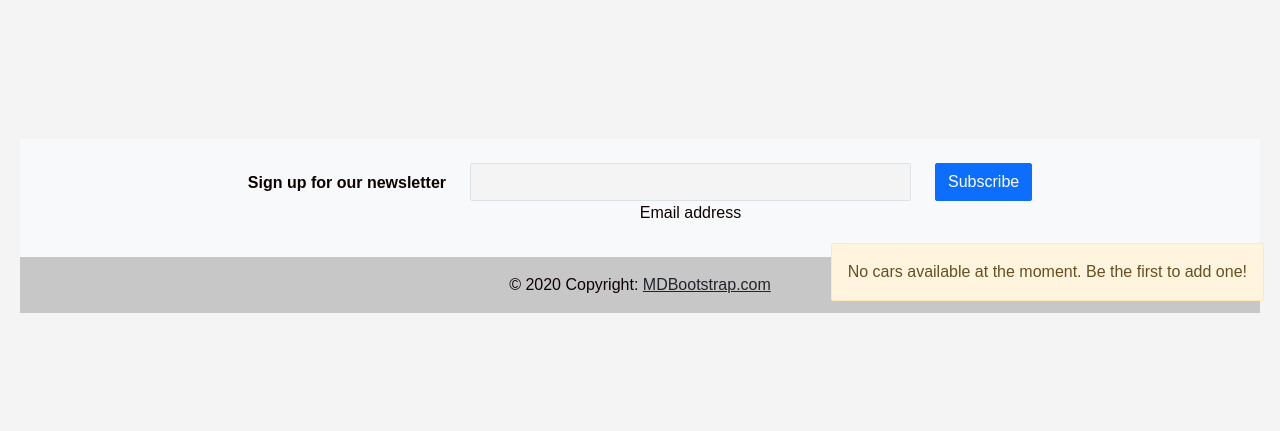
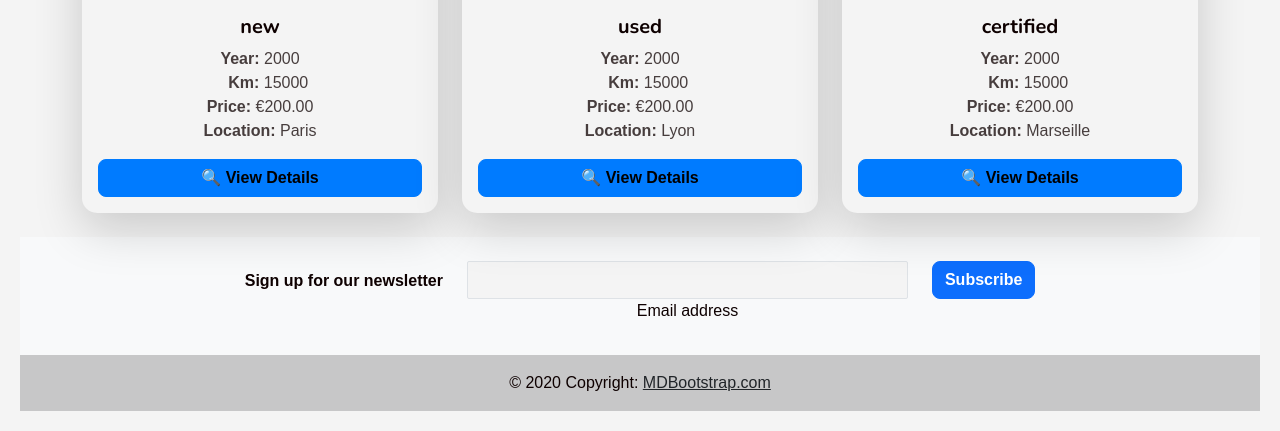
Before and after one commit to anh-nguyen-79/multiplax, a Rails app: page /cars in a window 1280 px wide. Shown: the part 467-898 px from the top of the page. Before the commit the page ends 800 px from the top, so only its background shows below. Run offline with Rails 7, Linux system fonts and the light colour scheme; data comes from the database, SQL or seed files in the repository; data that the repository does not hold is empty; style sheets or scripts are compiled from the project's sources; parts of the project's set-up code (start-up, migrations or seed data) failed here and were passed over; some libraries are stand-ins or nearby versions.

Commit message:
update Cloudinary and add a new car

```diff
--- a/app/views/cars/index.html.erb
+++ b/app/views/cars/index.html.erb
@@ -1,67 +1,89 @@
-<h1>Available Cars</h1>
+
+<h1 class="text-center my-4">🚗 Available Cars</h1>
 
 <% if notice %>
-  <div class="alert alert-success">
+  <div class="alert alert-success text-center">
     <%= notice %>
   </div>
 <% end %>
 
-<div class="mb-4">
-  <%= link_to 'Add a New Car', new_car_path, class: 'btn btn-primary' %>
+<div class="d-flex justify-content-center mb-4">
+  <%= link_to '➕ Add a New Car', new_car_path, class: 'btn btn-primary btn-lg px-4' %>
 </div>
 
-<div class="cars-container">
+<div class="cars-container container">
   <% if @cars.any? %>
     <div class="row">
       <% @cars.each do |car| %>
-        <div class="col-md-4 mb-4">
-          <div class="card">
+        <div class="col-md-4 col-sm-6 mb-4">
+          <div class="card shadow-lg border-0">
             <% if car.images.attached? %>
               <%= cl_image_tag car.images.first.key, class: 'card-img-top', alt: car.desc %>
             <% else %>
-              <div class="card-img-top bg-light text-center py-5">No Image</div>
+              <div class="card-img-top d-flex align-items-center justify-content-center bg-secondary text-white" style="height: 200px;">
+                <span>No Image</span>
+              </div>
             <% end %>
 
-            <div class="card-body">
-              <h5 class="card-title"><%= car.phase %></h5>
+            <div class="card-body text-center">
+              <h5 class="card-title fw-bold"><%= car.phase %></h5>
 
-              <p class="card-text">
-                <strong>Year:</strong> <%= car.year %><br>
-                <strong>Km:</strong> <%= car.km %><br>
-                <strong>Price:</strong> <%= number_to_currency(car.price, unit: "€") %><br>
-                <strong>Location:</strong> <%= car.location %>
+              <p class="card-text text-muted">
+                <i class="fas fa-calendar-alt"></i> <strong>Year:</strong> <%= car.year %><br>
+                <i class="fas fa-road"></i> <strong>Km:</strong> <%= car.km %><br>
+                <i class="fas fa-euro-sign"></i> <strong>Price:</strong> <%= number_to_currency(car.price, unit: "€") %><br>
+                <i class="fas fa-map-marker-alt"></i> <strong>Location:</strong> <%= car.location %>
               </p>
 
-              <%= link_to 'View Details', car_path(car), class: 'btn btn-info' %>
+              <%= link_to '🔍 View Details', car_path(car), class: 'btn btn-info w-100' %>
             </div>
           </div>
         </div>
       <% end %>
     </div>
   <% else %>
-    <div class="alert alert-info">
-      No cars available at the moment. Be the first to add one!
+    <div class="alert alert-info text-center">
+      No cars available at the moment. Be the first to add one! 🚀
     </div>
   <% end %>
 </div>
 
 <style>
   .cars-container {
-    margin-top: 20px;
+    margin-top: 30px;
   }
 
   .card {
     height: 100%;
-    transition: transform 0.3s;
+    border-radius: 15px;
+    transition: transform 0.3s ease-in-out, box-shadow 0.3s ease-in-out;
   }
 
   .card:hover {
-    transform: translateY(-5px);
-    box-shadow: 0 10px 20px rgba(0,0,0,0.1);
+    transform: translateY(-8px);
+    box-shadow: 0 12px 24px rgba(0,0,0,0.15);
   }
 
   .card-img-top {
-    height: 200px;
+    height: 220px;
     object-fit: cover;
+    border-top-left-radius: 15px;
+    border-top-right-radius: 15px;
+  }
+
+  .btn {
+    font-size: 1rem;
+    font-weight: bold;
+    border-radius: 8px;
+  }
+
+  .btn-info {
+    background-color: #007bff;
+    border-color: #007bff;
+  }
+
+  .btn-info:hover {
+    background-color: #0056b3;
+    border-color: #0056b3;
   }
 </style>
```
Also changed, not shown: db/seeds.rb (+6 -6 lines).
